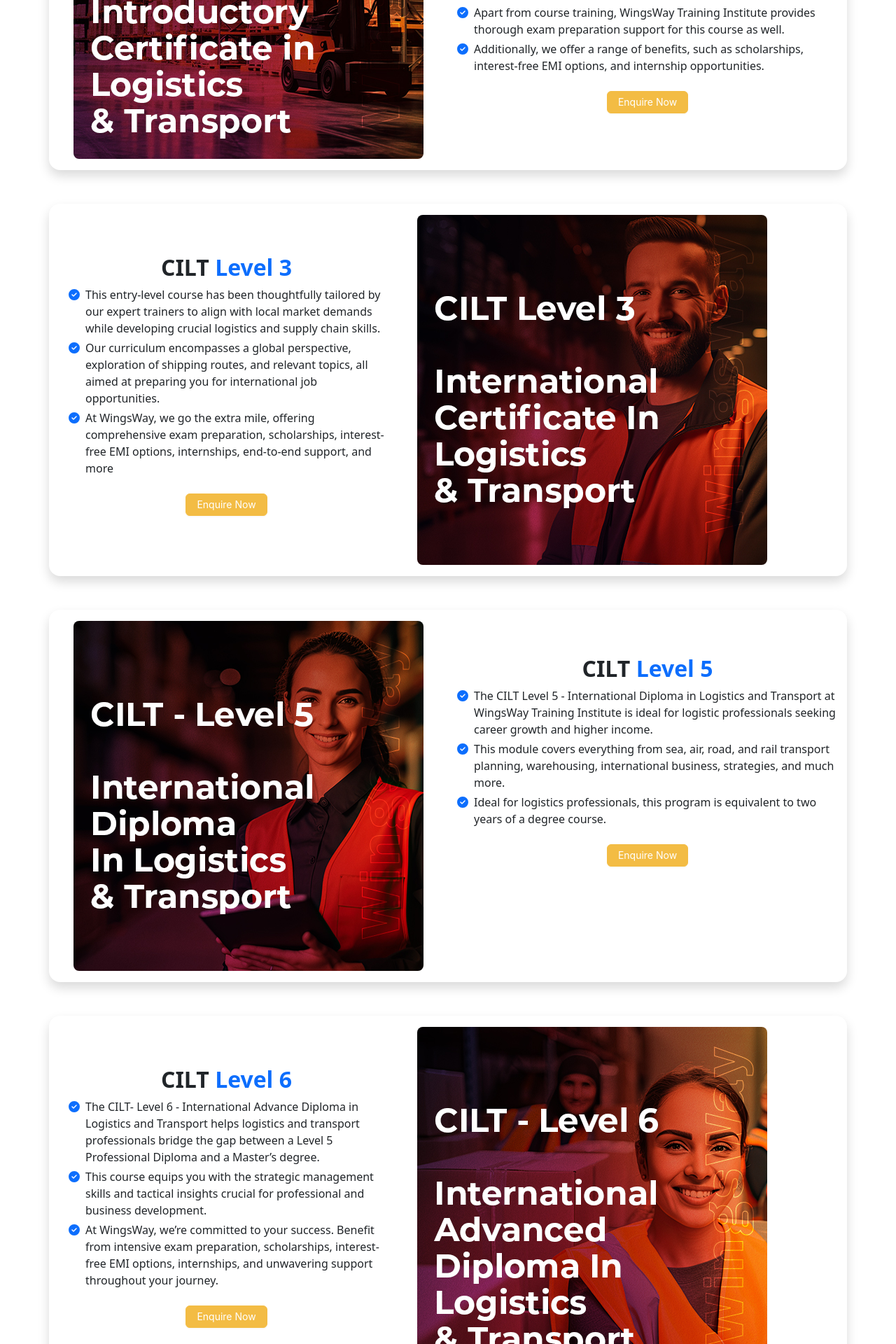
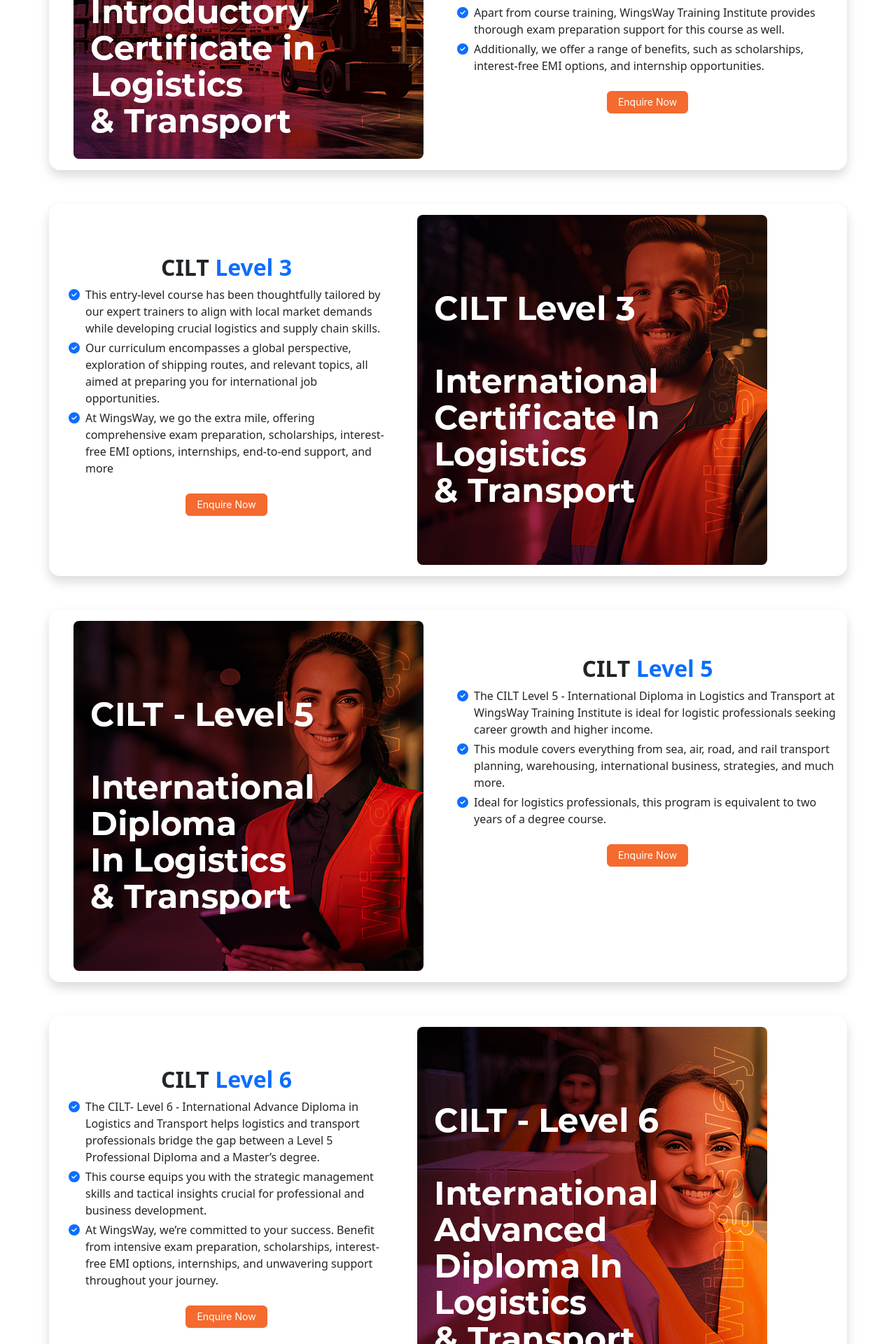
Before and after one commit to Karthik-paramasivam/logisticspage, a React (Create React App) app: page / in a window 1280 px wide. Shown: the part 1620-3540 px from the top of the page at 70% size. Built offline with nearby package versions, Linux system fonts and the light colour scheme.

Commit message:
updated code

```diff
--- a/package.json
+++ b/package.json
@@ -1,4 +1,5 @@
 {
+  "homepage": "https://Karthik-paramasivam.github.io/logisticspage",
   "name": "mytask",
   "version": "0.1.0",
   "private": true,
@@ -22,6 +23,8 @@
     "web-vitals": "^4.2.4"
   },
   "scripts": {
+    "predeploy": "npm run build",
+    "deploy": "gh-pages -d build",
     "start": "react-scripts start",
     "build": "react-scripts build",
     "test": "react-scripts test",
@@ -44,5 +47,8 @@
       "last 1 firefox version",
       "last 1 safari version"
     ]
+  },
+  "devDependencies": {
+    "gh-pages": "^6.3.0"
   }
 }
--- a/src/App.css
+++ b/src/App.css
@@ -107,6 +107,21 @@
   background-color: white !important;
   color: #F3BC44 !important;
   border: 1px solid #F3BC44
+}
+
+.Enquirebutton {
+  transition: all 0.3s ease-in-out; /* Smooth transition for hover effect */
+  color: white !important;
+  background-color: #F46A2F !important;
+  border: 1px solid #F46A2F !important;
+  /* padding: 20px !important; */
+
+}
+
+button.Enquirebutton:hover {
+  background-color: white !important;
+  color: #F46A2F!important;
+  border: 1px solid #F46A2F
 }
 
 .Submitbutton {
--- a/src/Home.jsx
+++ b/src/Home.jsx
@@ -721,7 +721,7 @@
               </ul>
               <div className="text-center">
                 <Button
-                  className="mt-2 text-center text-white Contactbutton mb-2 mb-lg-0"
+                  className="mt-2 text-center text-white Enquirebutton mb-2 mb-lg-0"
                   style={{ background: "#0d278e" }}
                   onClick={() => {
                     window.location.href = "#"; // Simulate href="#" behavior
@@ -780,7 +780,7 @@
               </ul>
               <div className="text-center">
                 <Button
-                  className="mt-2 text-center text-white Contactbutton mb-2 mb-lg-0"
+                  className="mt-2 text-center text-white Enquirebutton mb-2 mb-lg-0"
                   style={{ background: "#0d278e" }}
                   onClick={() => {
                     window.location.href = "#"; // Simulate href="#" behavior
@@ -853,7 +853,7 @@
               </ul>
               <div className="text-center">
                 <Button
-                  className="mt-2 text-center text-white Contactbutton mb-2 mb-lg-0"
+                  className="mt-2 text-center text-white Enquirebutton mb-2 mb-lg-0"
                   style={{ background: "#0d278e" }}
                   onClick={() => {
                     window.location.href = "#"; // Simulate href="#" behavior
@@ -914,7 +914,7 @@
               </ul>
               <div className="text-center">
                 <Button
-                  className="mt-2 text-center text-white Contactbutton mb-2 mb-lg-0"
+                  className="mt-2 text-center text-white Enquirebutton mb-2 mb-lg-0"
                   style={{ background: "#0d278e" }}
                   onClick={() => {
                     window.location.href = "#"; // Simulate href="#" behavior
```
Also changed, not shown: 1 other file (tests, documents, lock files or other folders).
